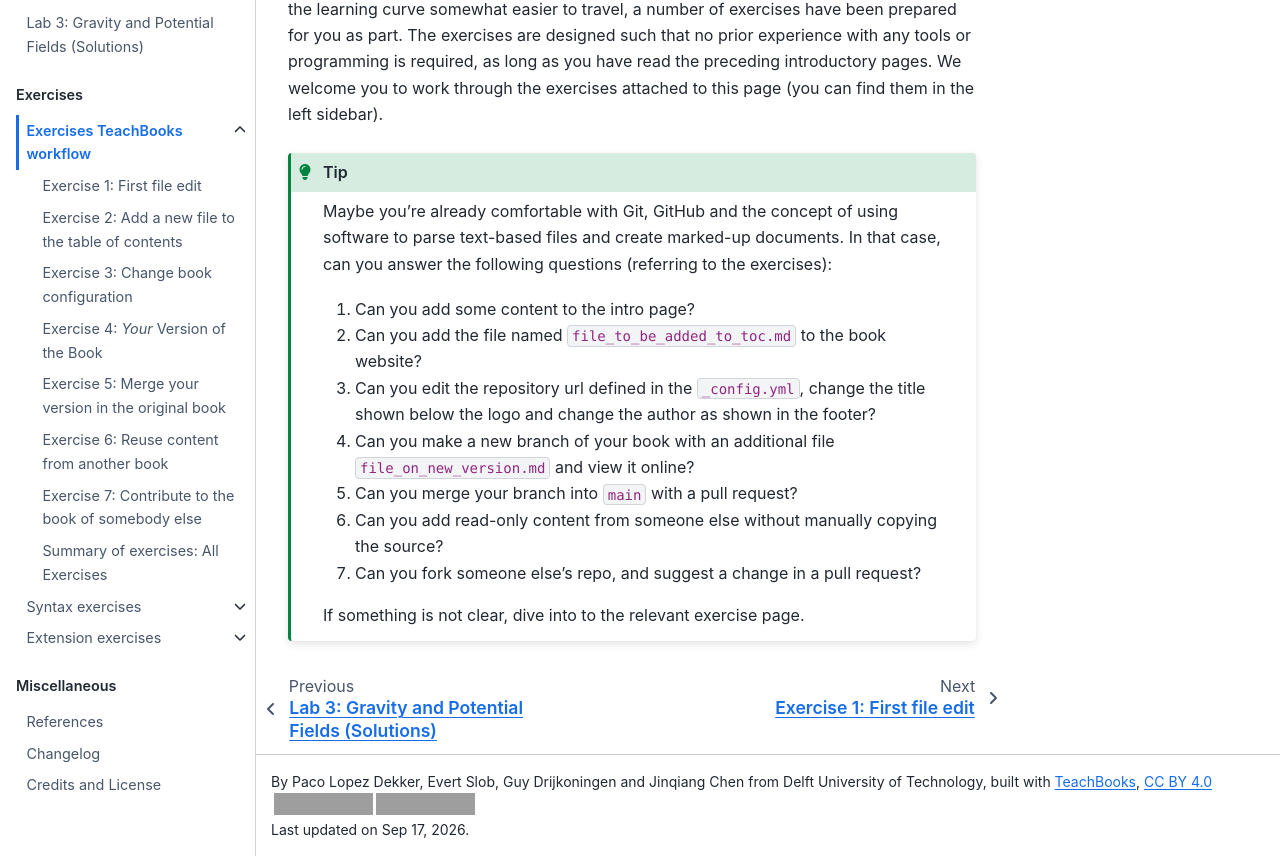
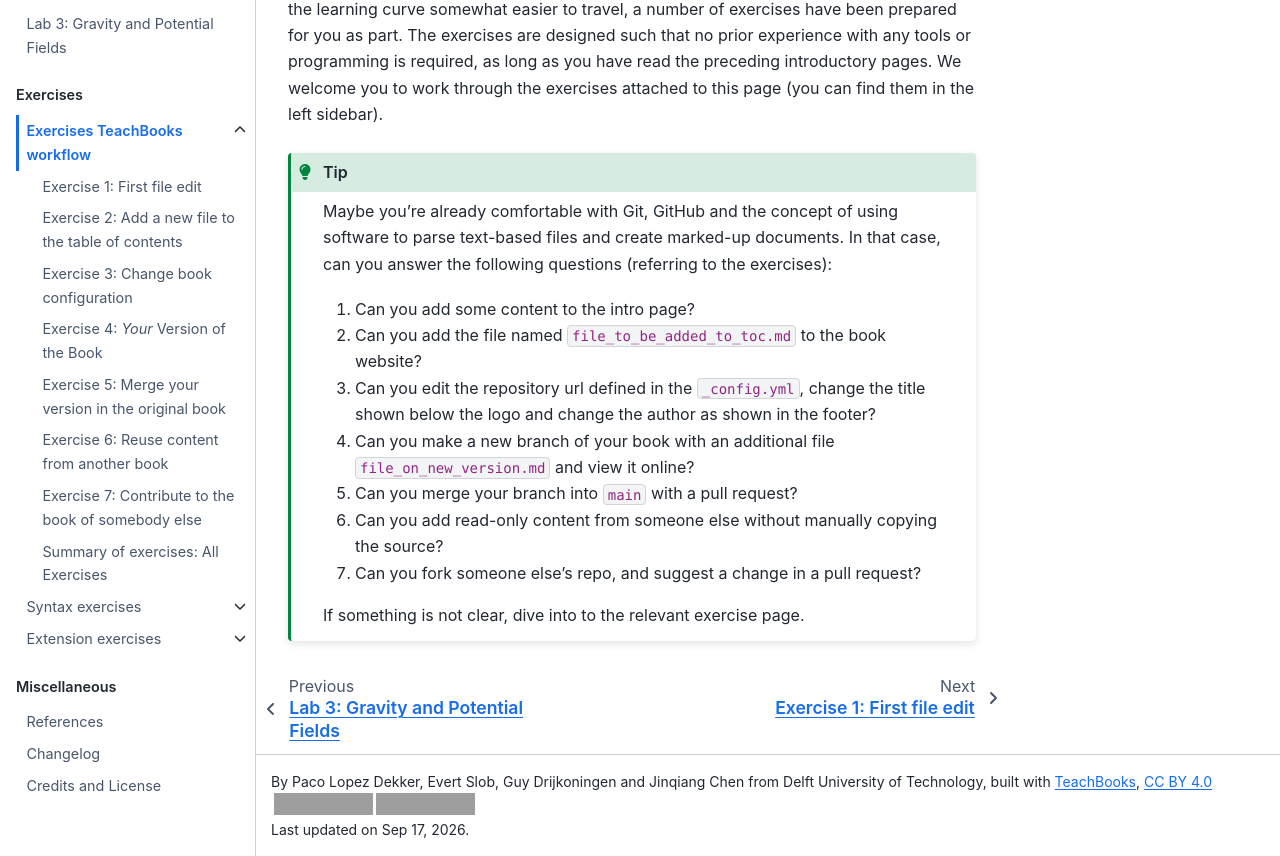
Before and after one commit to BScECT/FieldWaves, a Jupyter Book: the page built from book/exercises.md, in a window 1280 px wide and 1048 px high, cut to the strip 192-1048 px from the top of the window. Built offline with Jupyter Book 1.0.4 settings and Sphinx 7.4.7 and the Sphinx Book theme 1.1.4, drawn with Linux system fonts in a browser that asks for light colours; pages that are not in the unit, such as notebooks, are missing from menus; comment, search, counter and statistics services are not loaded; part of the change alters nothing that is shown; grey boxes are pictures that could not be loaded.

Commit message:
commented out solutions

```diff
--- a/book/_toc.yml
+++ b/book/_toc.yml
@@ -51,7 +51,7 @@ parts:
       - file: 2_potential_fields/electrostatic_field/making_of.md
     - file: 2_potential_fields/magnetic_field/intro.md
     - file: 2_potential_fields/labs/week3_gravity_and_potential/week3_exersizes.md
-    - file: 2_potential_fields/labs/week3_gravity_and_potential/week3_exersizes_solutions.md
+   # - file: 2_potential_fields/labs/week3_gravity_and_potential/week3_exersizes_solutions.md
     # - file: 2_potential_fields/gradient_fields.md
     # - file: 2_potential_fields/divergence_free_fields.md
     # - file: 2_potential_fields/curl_free_fields.md
```
